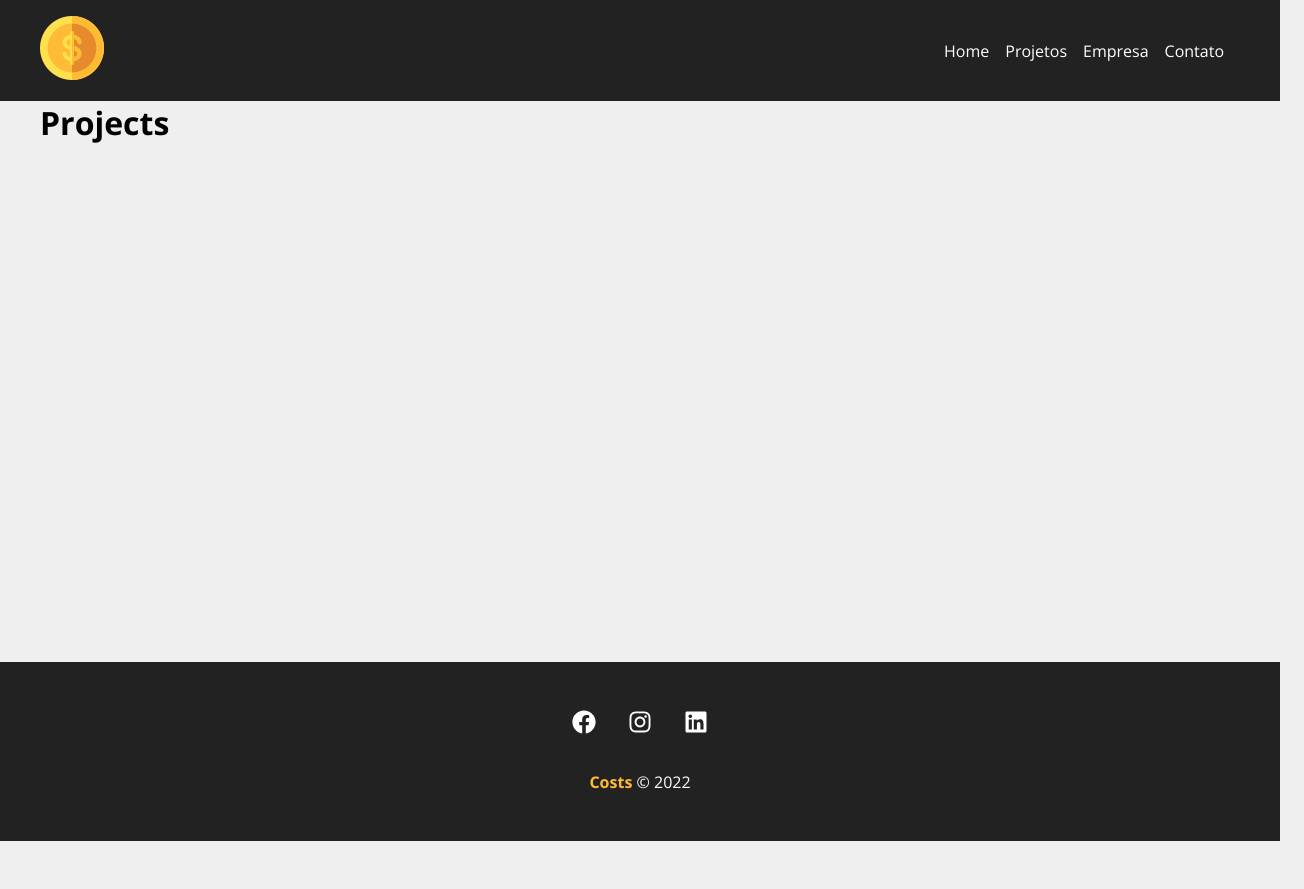
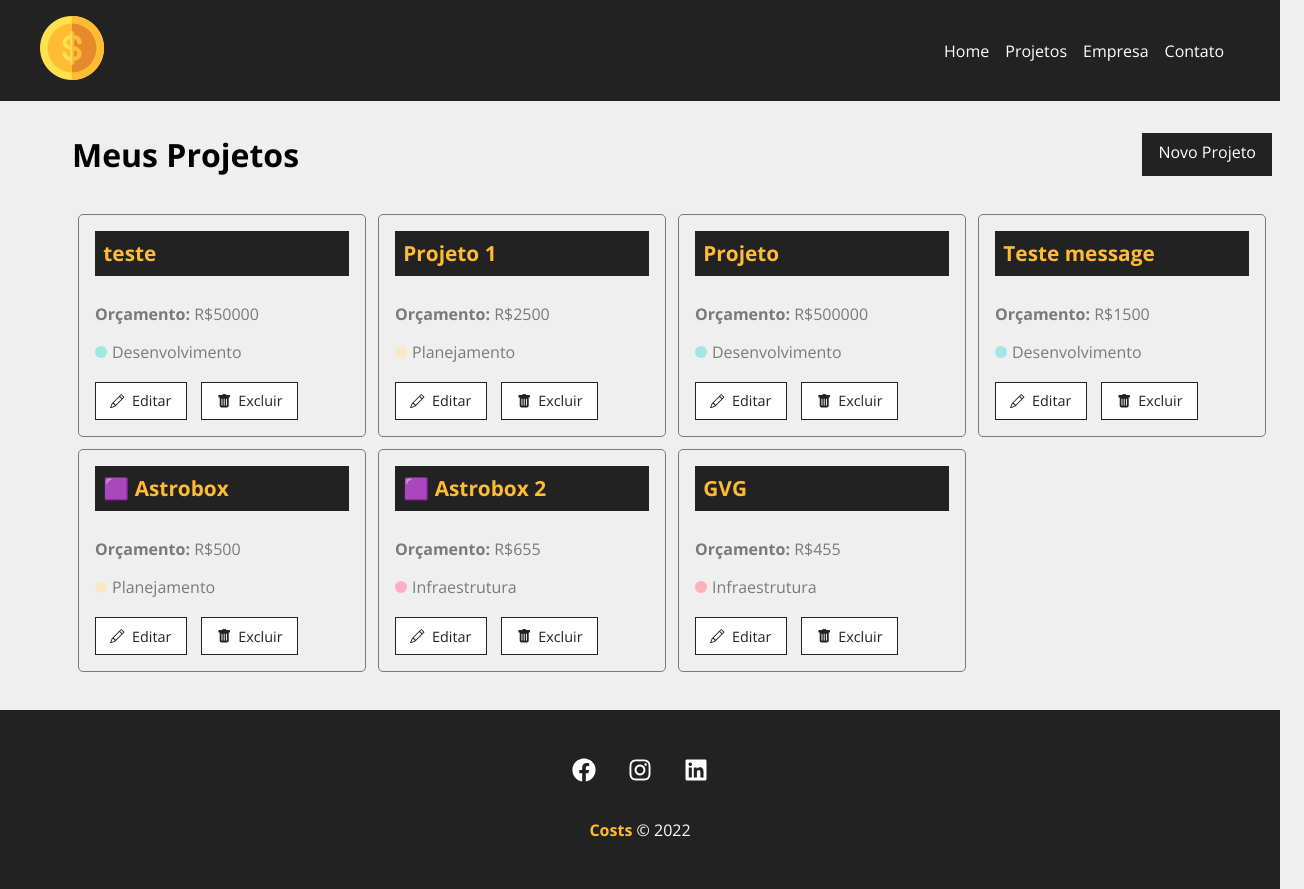
Before and after one commit to rafael-oliveira-hellz/costs, a React (Create React App) app: page /projects in a window 1280 px wide. Shown: the whole page, 1304 px wide, since content can reach past the window. Before the commit the page ends 841 px from the top, so only its background shows below. Built offline with nearby package versions, Linux system fonts and the light colour scheme; data requests are answered from the project's data file.

Commit message:
+ Create Message component + Implement the 'create new project' route and view + Implement the route to fetch all projects from the database + Create the projectCard component to insert each project separatedly

```diff
--- a/db.json
+++ b/db.json
@@ -32,6 +32,50 @@
       "cost": 0,
       "service": [],
       "id": 3
+    },
+    {
+      "name": "Teste message",
+      "budget": "1500",
+      "category": {
+        "id": "2",
+        "name": "Desenvolvimento"
+      },
+      "cost": 0,
+      "service": [],
+      "id": 4
+    },
+    {
+      "name": "🟪 Astrobox",
+      "budget": "500",
+      "category": {
+        "id": "3",
+        "name": "Planejamento"
+      },
+      "cost": 0,
+      "service": [],
+      "id": 5
+    },
+    {
+      "name": "🟪 Astrobox 2",
+      "budget": "655",
+      "category": {
+        "id": "1",
+        "name": "Infraestrutura"
+      },
+      "cost": 0,
+      "service": [],
+      "id": 6
+    },
+    {
+      "name": "GVG",
+      "budget": "455",
+      "category": {
+        "id": "1",
+        "name": "Infraestrutura"
+      },
+      "cost": 0,
+      "service": [],
+      "id": 7
     }
   ],
   "categories": [
--- /dev/null
+++ b/src/components/layout/Message.js
@@ -0,0 +1,35 @@
+import { useState, useEffect } from 'react';
+import styles from './Message.module.css';
+
+const Message = ({ type, msg }) => {
+
+    const [visible, setVisible] = useState(false);
+
+    useEffect(() => {
+
+        if(!msg) {
+            setVisible(false);
+
+            return;
+        }
+
+        setVisible(true);
+
+        const timer = setTimeout(() => {
+            setVisible(false);
+        }, 3000)
+
+        return () => clearTimeout(timer);
+
+    }, [msg])
+
+    return (
+        <>
+            {visible && (
+                <div className={`${styles.message} ${styles[type]}`}>{ msg }</div>
+            )}
+        </>
+    )
+}
+
+export default Message;
--- /dev/null
+++ b/src/components/layout/Message.module.css
@@ -0,0 +1,21 @@
+.message {
+    width: 100%;
+    padding: 1em;
+    margin: 0 auto;
+    border: 1px solid #000;
+    text-align: center;
+    margin-bottom: 2em;
+    border-radius: 5px;
+}
+
+.success {
+    color: #155724;
+    background-color: #D4EDDA;
+    border-color: #C3E6CB;
+}
+
+.error {
+    color: #721C24;
+    background-color: #F8D7DA;
+    border-color: #F5C6CB;
+}
--- a/src/components/pages/NewProject.js
+++ b/src/components/pages/NewProject.js
@@ -6,7 +6,7 @@
 
 const NewProject = () => {
 
-    const history = useNavigate();
+    const navigate = useNavigate();
 
     function createPost(project) {
 
@@ -23,7 +23,7 @@
         }).then((resp) => resp.json())
         .then((data) => {
             console.log(data)
-            history('/projects', {message: 'Projeto criado com sucesso!'})
+            navigate('/projects', { state: {message: 'Projeto criado com sucesso!'} })
         })
         .catch(err => console.log(err))
     }
--- a/src/components/pages/Projects.js
+++ b/src/components/pages/Projects.js
@@ -1,6 +1,60 @@
+import { useState, useEffect } from "react";
+import { useLocation } from "react-router-dom";
+import Container from "../layout/Container";
+import Message from "../layout/Message";
+import LinkButton from "../layout/LinkButton";
+import ProjectCard from "../project/ProjectCard";
+import styles from './Projects.module.css';
+
 const Projects = () => {
+
+    const [projects, setProjects] = useState([]);
+
+    const location = useLocation();
+
+    let message = '';
+
+    if(location.state) {
+        message = location.state.message
+    }
+
+    useEffect(() => {
+        fetch('http://localhost:5000/projects', {
+            method: 'GET',
+            headers: {
+                'Content-Type': 'application/json'
+            },
+        })
+        .then(resp => resp.json())
+        .then(data => {
+            setProjects(data)
+        })
+        .catch((err) => console.log(err))
+    }, [])
+
     return (
-        <h1>Projects</h1>
+        <div className={styles.project_container}>
+            <div className={styles.title_container}>
+                <h1>Meus Projetos</h1>
+
+                <LinkButton to="project/new" text="Novo Projeto" />
+            </div>
+
+            { message && <Message type="success" msg={ message } /> }
+
+            <Container customClass="start">
+                {projects.length > 0 &&
+                    projects.map((project) =>
+                    <ProjectCard
+                    id={project.id}
+                    name={project.name}
+                    budget={project.budget}
+                    category={project.category.name}
+                    key={project.id}
+                    />
+                )}
+            </Container>
+        </div>
     )
 }
 
--- /dev/null
+++ b/src/components/pages/Projects.module.css
@@ -0,0 +1,9 @@
+.project_container {
+    padding: 2em;
+}
+
+.title_container {
+    display: flex;
+    justify-content: space-between;
+    margin-bottom: 2em;
+}
--- /dev/null
+++ b/src/components/project/ProjectCard.js
@@ -0,0 +1,24 @@
+import styles from './ProjectCard.module.css';
+
+import { BsPencil, BsFillTrashFill } from 'react-icons/bs';
+import { Link } from 'react-router-dom';
+
+const ProjectCard = ({ id, name, budget, category, handleRemove }) => {
+    return (
+        <div className={styles.project_card}>
+            <h4>{name}</h4>
+            <p><span>Orçamento: </span>R${budget}</p>
+            <p className={styles.category_text}><span className={`${styles[category.toLowerCase()]}`}></span>{category}</p>
+            <div className={styles.project_card_actions}>
+                <Link to="/">
+                    <BsPencil /> Editar
+                </Link>
+                <button>
+                    <BsFillTrashFill /> Excluir
+                </button>
+            </div>
+        </div>
+    )
+}
+
+export default ProjectCard;
--- /dev/null
+++ b/src/components/project/ProjectCard.module.css
@@ -0,0 +1,87 @@
+.project_card {
+    padding: 1em;
+    border: 1px solid #7A7A7A;
+    border-radius: 5px;
+    width: 24%;
+    margin: 0.5%
+}
+
+.project_card h4 {
+    background-color: #222;
+    color: #FFBB33;
+    padding: 0.4em;
+    margin-bottom: 1.3em;
+    font-size: 1.3em;
+}
+
+.project_card p {
+    color: #7A7A7A;
+    margin-bottom: 1em;
+}
+
+.project_card p span {
+    font-weight: bold;
+}
+
+.category_text {
+    display: flex;
+    align-items: center;
+}
+
+.category_text span {
+    display: block;
+    width: 12px;
+    height: 12px;
+    border-radius: 50%;
+    background-color: #CCC;
+    margin-right: 5px;
+}
+
+.category_text .infraestrutura {
+    background-color: #FFAEBC;
+}
+
+.category_text .desenvolvimento {
+    background-color: #A0E7E5;
+}
+
+.category_text .design {
+    background-color: #B4F8C8;
+}
+
+.category_text .planejamento {
+    background-color: #FBE7C6;
+}
+
+.project_card_actions {
+    margin-top: 1.2em;
+    display: flex;
+    align-items: center;
+}
+
+.project_card_actions a,
+.project_card_actions button {
+    text-decoration: none;
+    border: none;
+    background-color: #FFF;
+    color: #222;
+    font-size: 0.9em;
+    padding: .6em 1em;
+    margin-right: 1em;
+    cursor: pointer;
+    border: 1px solid #222;
+    display: flex;
+    align-items: center;
+    justify-content: center;
+    transition: 0.5s;
+}
+
+.project_card_actions svg {
+    margin-right: .5em;
+}
+
+.project_card_actions a:hover,
+.project_card_actions button:hover {
+    background-color: #222;
+    color: #FFBB33;
+}
```
Also changed, not shown: src/components/layout/Loading.js (added, +12 -0 lines), src/components/layout/Loading.module.css (added, +11 -0 lines), 2 other files (tests, documents, lock files or other folders).
